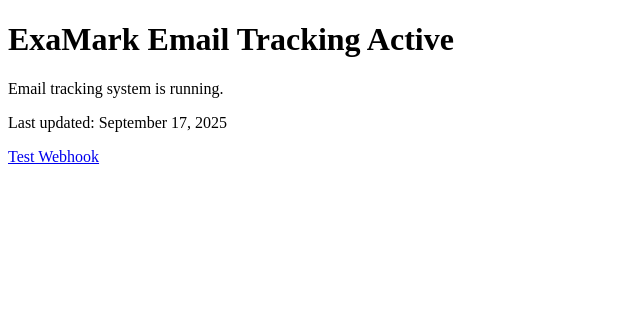
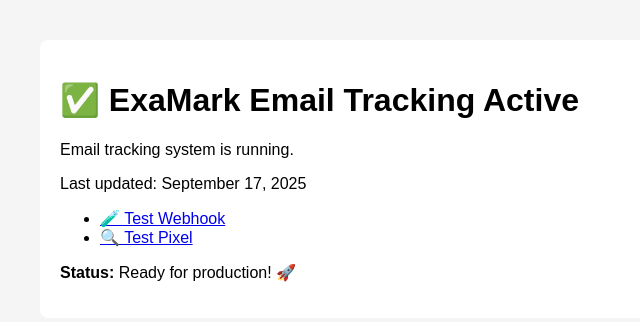
Before and after one commit to Wasin23/Netlify-Deploy, a website: page index.html in a window 1280 px wide. Shown: the whole page, without its empty margins (0-640 px from the left). Drawn offline with Linux system fonts and the light colour scheme.

Commit message:
🔧 Fix site deployment - rebuild index.html

```diff
--- a/index.html
+++ b/index.html
@@ -1,12 +1,24 @@
 <!DOCTYPE html>
-<html>
+<html lang="en">
 <head>
+    <meta charset="UTF-8">
+    <meta name="viewport" content="width=device-width, initial-scale=1.0">
     <title>ExaMark Email Tracking</title>
+    <style>
+        body { font-family: Arial, sans-serif; margin: 40px; background: #f5f5f5; }
+        .container { background: white; padding: 20px; border-radius: 8px; }
+    </style>
 </head>
 <body>
-    <h1>ExaMark Email Tracking Active</h1>
-    <p>Email tracking system is running.</p>
-    <p>Last updated: September 17, 2025</p>
-    <p><a href="/test-webhook.html">Test Webhook</a></p>
+    <div class="container">
+        <h1>✅ ExaMark Email Tracking Active</h1>
+        <p>Email tracking system is running.</p>
+        <p>Last updated: September 17, 2025</p>
+        <ul>
+            <li><a href="/test-webhook.html">🧪 Test Webhook</a></li>
+            <li><a href="/track/pixel/test123.png">🔍 Test Pixel</a></li>
+        </ul>
+        <p><strong>Status:</strong> Ready for production! 🚀</p>
+    </div>
 </body>
 </html>
```
